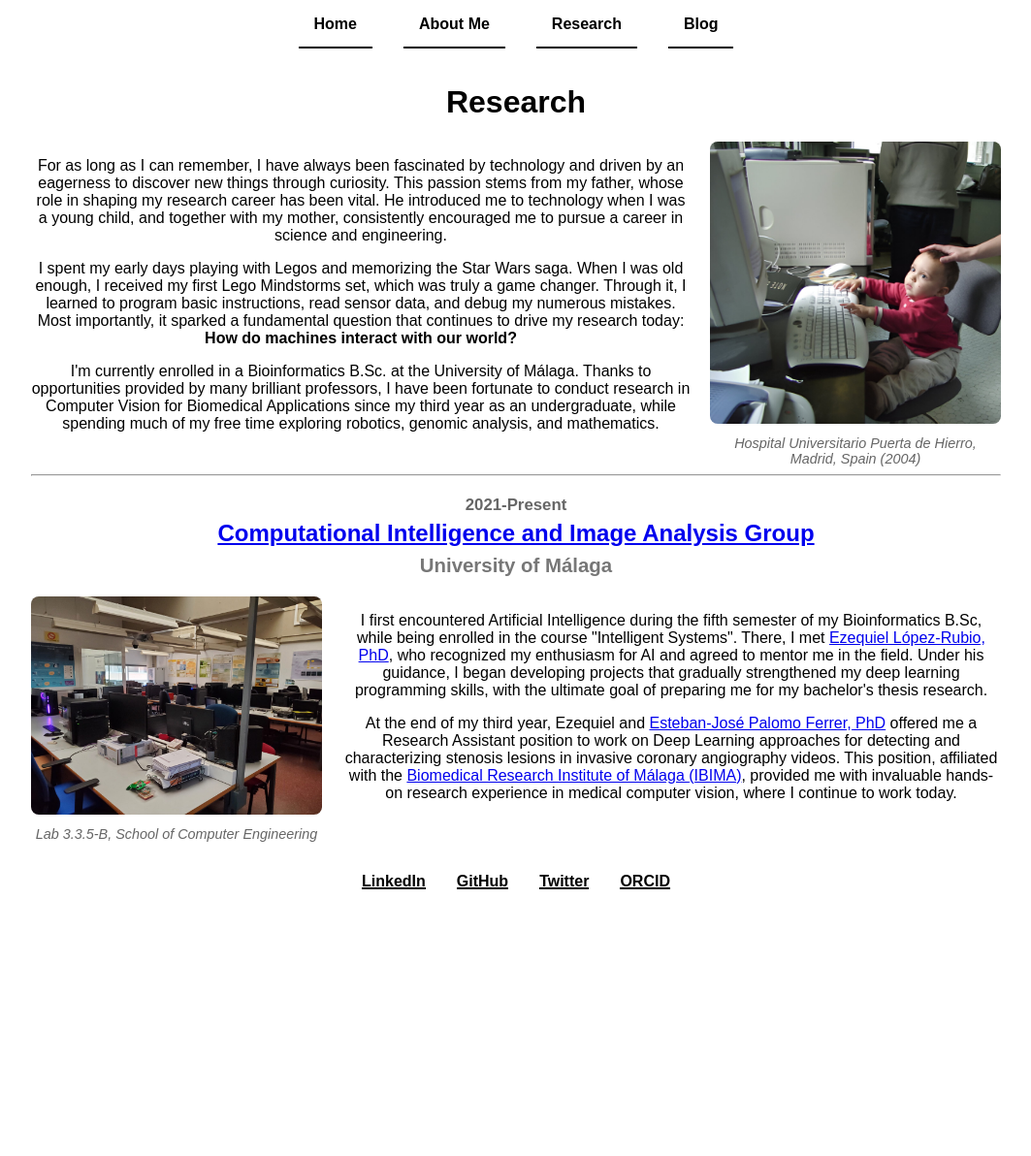
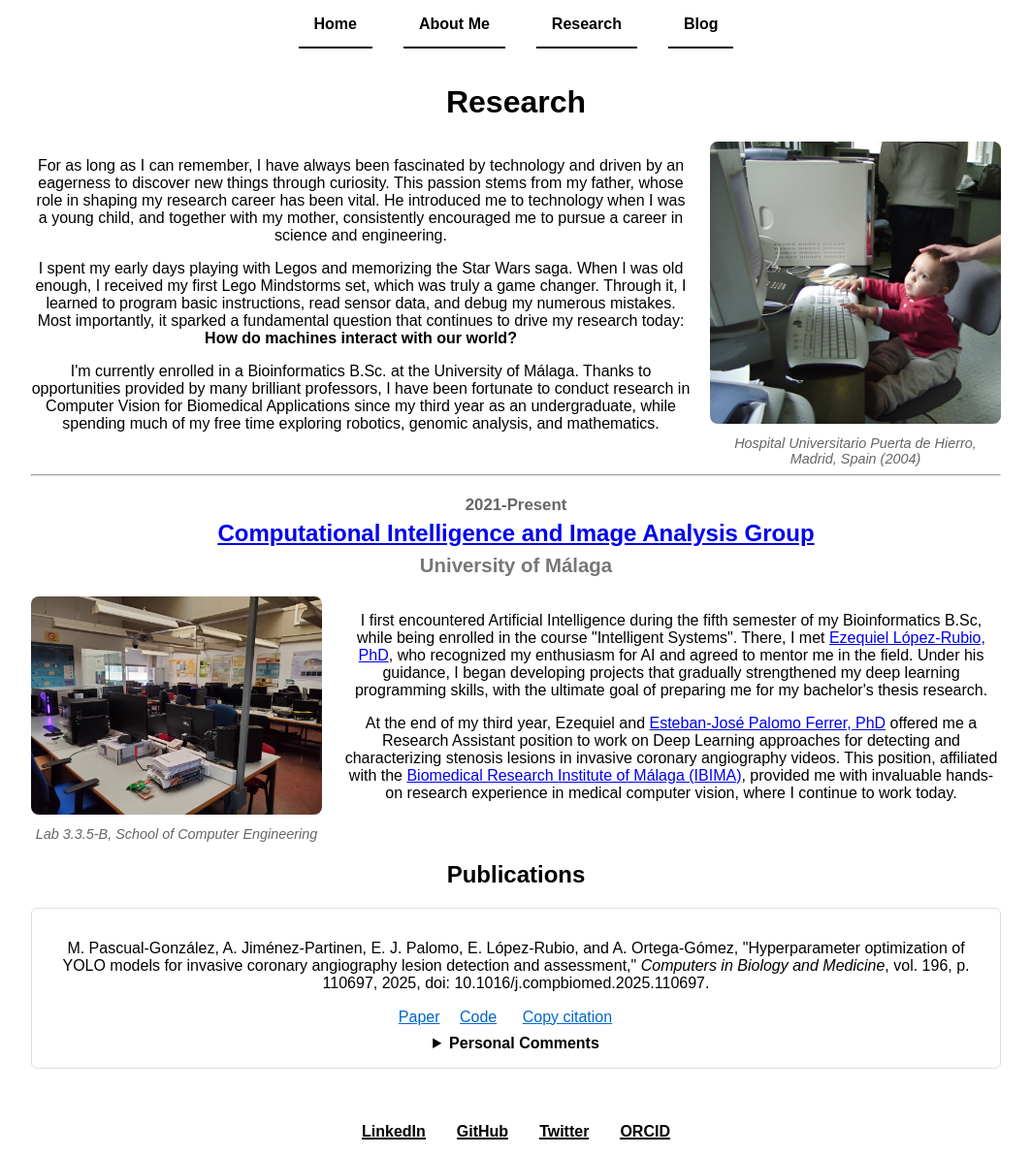
Before and after one commit to MarioPasc/MarioPasc.github.io, a Jekyll site: the page built from research/index.md, in a window 1280 px wide. Shown: the whole page at 97% size, without its empty margins (108-1171 px from the left). Built offline with Jekyll 4.4.1, drawn with Linux system fonts in a browser that asks for light colours; before the commit the page ends 934 px from its top, so only the background shows below that.

Commit message:
Add publications

```diff
--- a/assets/css/style.css
+++ b/assets/css/style.css
@@ -99,22 +99,34 @@ body {
 
 .blog-entry {
   display: flex;
+<<<<<<< ours
   align-items: stretch;
   gap: 1.5rem;
   margin-bottom: 2rem;
   text-align: left;
   height: 150px; /* Fix the height to match typical image height */
+=======
+  align-items: flex-start;
+  gap: 1rem;
+  margin-bottom: 2rem;
+  text-align: left;
+>>>>>>> theirs
 }
 
 .blog-entry-image {
   width: 150px;
+<<<<<<< ours
   height: 150px;
   object-fit: cover; /* Ensures image maintains aspect ratio */
+=======
+  height: auto;
+>>>>>>> theirs
 }
 
 .blog-entry-content {
   display: flex;
   flex-direction: column;
+<<<<<<< ours
   justify-content: flex-start; /* Align content to top */
   height: 100%;
   padding: 0.5rem 0;
@@ -125,17 +137,27 @@ body {
   font-weight: bold;
   text-decoration: underline;
   font-size: 1.2rem;
+=======
+}
+
+.blog-entry-title {
+  margin: 0;
+>>>>>>> theirs
 }
 
 .blog-entry-date {
   margin: 0;
   font-style: italic;
+<<<<<<< ours
   font-size: 0.9rem;
+=======
+>>>>>>> theirs
 }
 
 .blog-entry-tag {
   align-self: flex-start;
   display: inline-block;
+<<<<<<< ours
   padding: 0.1rem 0.5rem;
   border-radius: 4px;
   font-size: 0.9rem;
@@ -146,6 +168,12 @@ body {
   display: flex;
   flex-direction: column;
   gap: 0.25rem;
+=======
+  margin-top: 0.25rem;
+  padding: 0.1rem 0.5rem;
+  border-radius: 4px;
+  font-size: 0.9rem;
+>>>>>>> theirs
 }
 
 .post {
@@ -161,3 +189,47 @@ body {
 .comment-note {
   margin-top: 1rem;
 }
+<<<<<<< ours
+=======
+
+.publications {
+  max-width: 800px;
+  margin: 0 auto;
+  text-align: left;
+}
+
+.publication {
+  border: 1px solid #ddd;
+  border-radius: 6px;
+  padding: 1rem;
+  margin-bottom: 1.5rem;
+}
+
+.pub-actions {
+  margin-top: 0.5rem;
+}
+
+.pub-link,
+.copy-ref {
+  margin-right: 1rem;
+  text-decoration: underline;
+  color: #0066cc;
+  background: none;
+  border: none;
+  cursor: pointer;
+  font: inherit;
+}
+
+.copy-ref:focus {
+  outline: 1px dashed #0066cc;
+}
+
+.pub-comments {
+  margin-top: 0.5rem;
+}
+
+.pub-comments summary {
+  cursor: pointer;
+  font-weight: bold;
+}
+>>>>>>> theirs
--- a/research/index.md
+++ b/research/index.md
@@ -53,3 +53,35 @@ permalink: /research/
 
   </div>
 </div>
+
+## Publications
+
+<div class="publications">
+  <div class="publication">
+    <p class="citation">M. Pascual-González, A. Jiménez-Partinen, E. J. Palomo, E. López-Rubio, and A. Ortega-Gómez, "Hyperparameter optimization of YOLO models for invasive coronary angiography lesion detection and assessment," <em>Computers in Biology and Medicine</em>, vol. 196, p. 110697, 2025, doi: 10.1016/j.compbiomed.2025.110697.</p>
+    <div class="pub-actions">
+      <a class="pub-link" href="https://doi.org/10.1016/j.compbiomed.2025.110697" target="_blank">Paper</a>
+      <a class="pub-link" href="https://github.com/MarioPasc/Coronary_Angiography_Detection" target="_blank">Code</a>
+      <button class="copy-ref" data-ref='M. Pascual-González, A. Jiménez-Partinen, E. J. Palomo, E. López-Rubio, and A. Ortega-Gómez, "Hyperparameter optimization of YOLO models for invasive coronary angiography lesion detection and assessment," Computers in Biology and Medicine, vol. 196, p. 110697, 2025, doi: 10.1016/j.compbiomed.2025.110697.'>Copy citation</button>
+    </div>
+    <details class="pub-comments">
+      <summary>Personal Comments</summary>
+      <p>Write your personal thoughts about the work here.</p>
+    </details>
+  </div>
+</div>
+
+<script>
+document.addEventListener('DOMContentLoaded', function() {
+  document.querySelectorAll('.copy-ref').forEach(function(btn) {
+    btn.addEventListener('click', function() {
+      var text = this.getAttribute('data-ref');
+      navigator.clipboard.writeText(text).then(() => {
+        var original = this.textContent;
+        this.textContent = 'Copied!';
+        setTimeout(() => { this.textContent = original; }, 2000);
+      });
+    });
+  });
+});
+</script>
```
Also changed, not shown: _posts/2025-07-31-welcome.md (+9 -0 lines), blog/index.html (+7 -0 lines).
